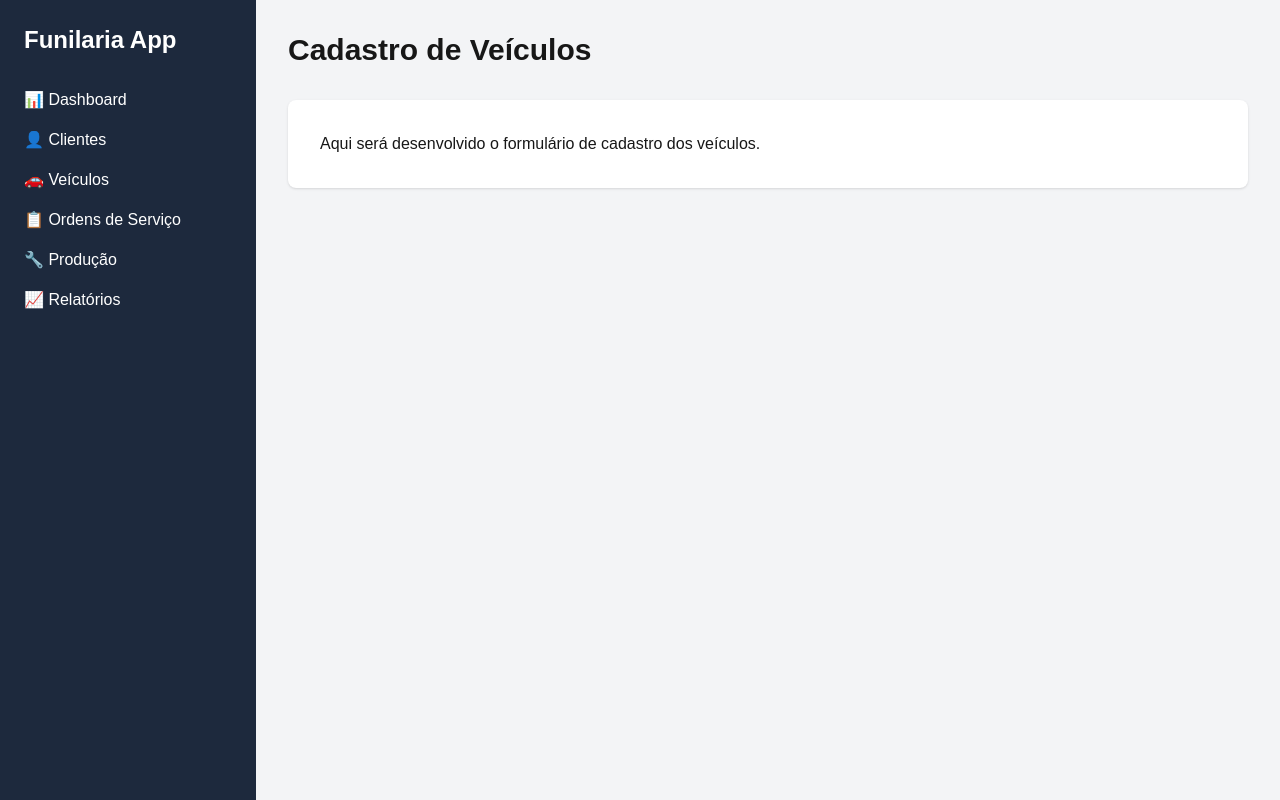
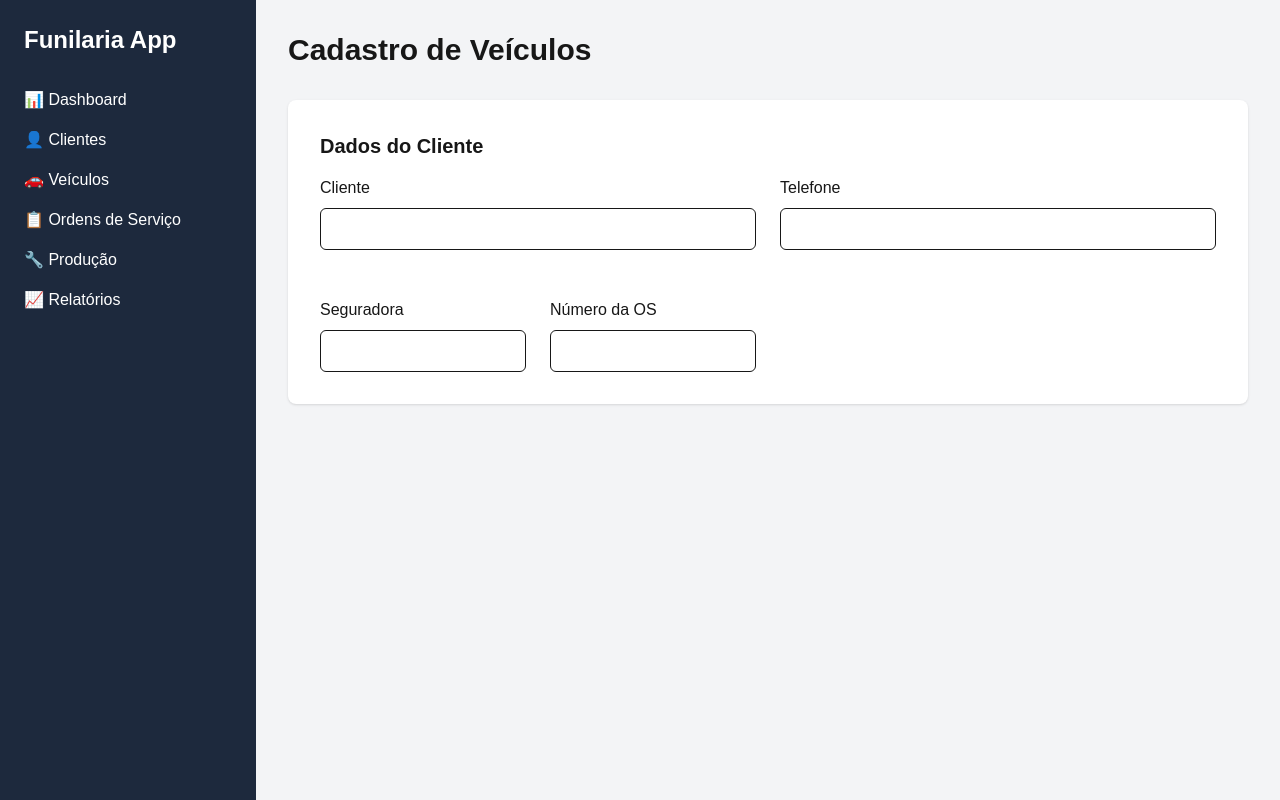
Before and after one commit to FabioCarlosMarques/funilaria-app, a Next.js app: page /cadastro-veiculos in a window 1280 px wide. Built offline with nearby package versions, Linux system fonts and the light colour scheme.

Commit message:
Hoje foi criado os quatros campos na segunda tela, Clente,Telefone,Seguradora e Número da OS

```diff
--- a/app/cadastro-veiculos/page.tsx
+++ b/app/cadastro-veiculos/page.tsx
@@ -3,25 +3,46 @@ import Sidebar from "../components/Sidebar";
 export default function CadastroVeiculos() {
   return (
     <div className="min-h-screen flex">
-
       <Sidebar />
 
-      <main className="flex-1 p-8 bg-gray-100">
+      <main className="flex-1 bg-gray-100 p-8">
+        <h1 className="text-3xl font-bold mb-8">Cadastro de Veículos</h1>
 
-        <h1 className="text-3xl font-bold mb-8">
-          Cadastro de Veículos
-        </h1>
+        <div className="bg-white rounded-lg shadow p-8">
+          {/* Dados do Cliente */}
+          <h2 className="text-xl font-semibold mb-4">Dados do Cliente</h2>
 
-        <div className="bg-white p-8 rounded-lg shadow">
+          <div className="grid grid-cols-2 gap-6">
+            <div>
+              <label className="block mb-2 font-medium">Cliente</label>
 
-          <p>
-            Aqui será desenvolvido o formulário de cadastro dos veículos.
-          </p>
+              <input type="text" className="w-full border rounded-md p-2" />
+            </div>
 
+            <div>
+              <label className="block mb-2 font-medium">Telefone</label>
+
+              <input type="text" className="w-full border rounded-md p-2" />
+            </div>
+
+            {/* Dados do Cliente - Linha 2 */}
+
+            <div className="grid grid-cols-2 gap-6 mt-6">
+              <div>
+                <label className="block mb-2 font-medium">Seguradora</label>
+
+                <input type="text" className="w-full border rounded-md p-2" />
+              </div>
+
+              <div>
+                <label className="block mb-2 font-medium">Número da OS</label>
+
+                <input type="text" className="w-full border rounded-md p-2" />
+              </div>
+            </div>
+          </div>
         </div>
-
       </main>
-
     </div>
   );
 }
```
